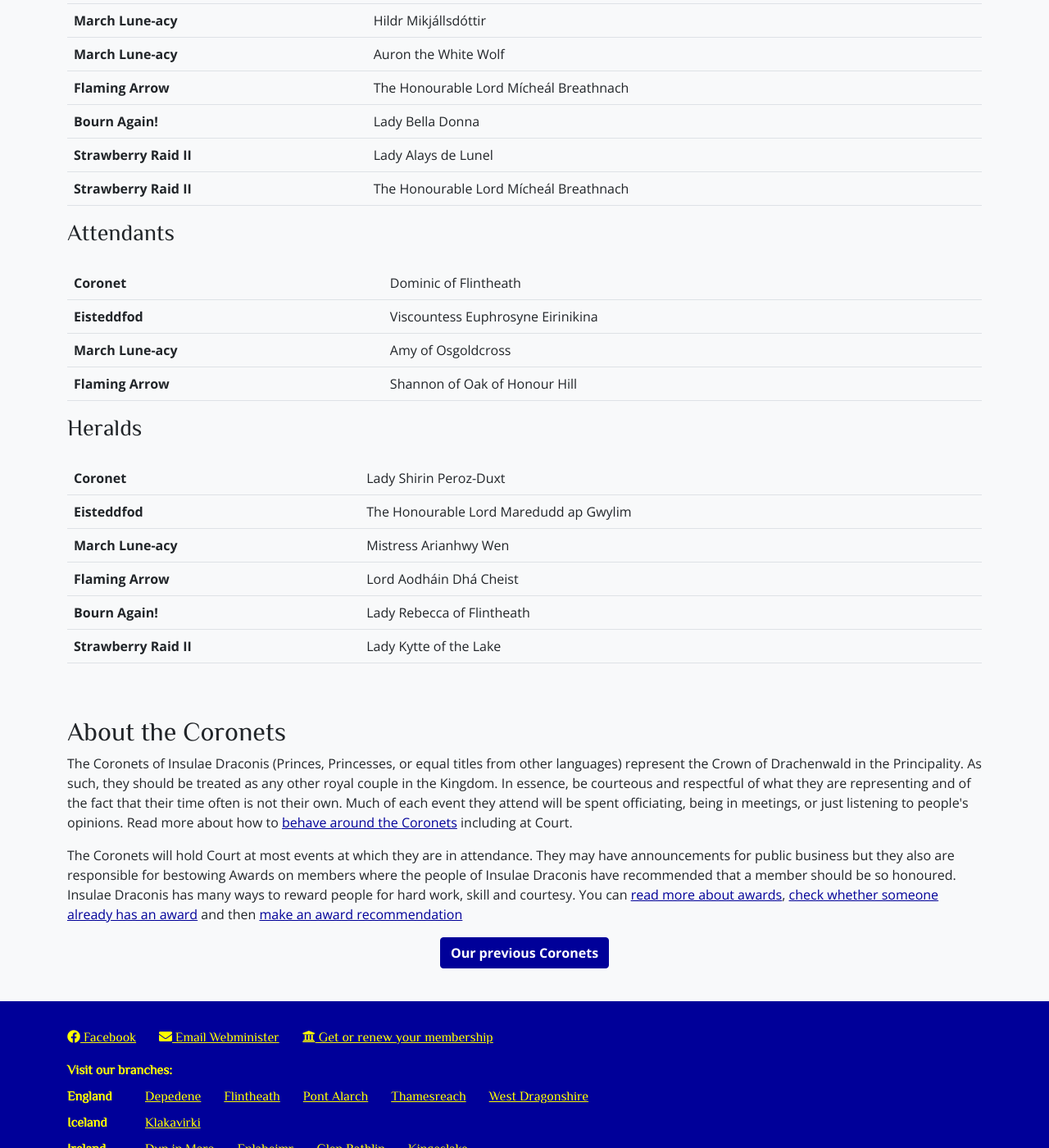
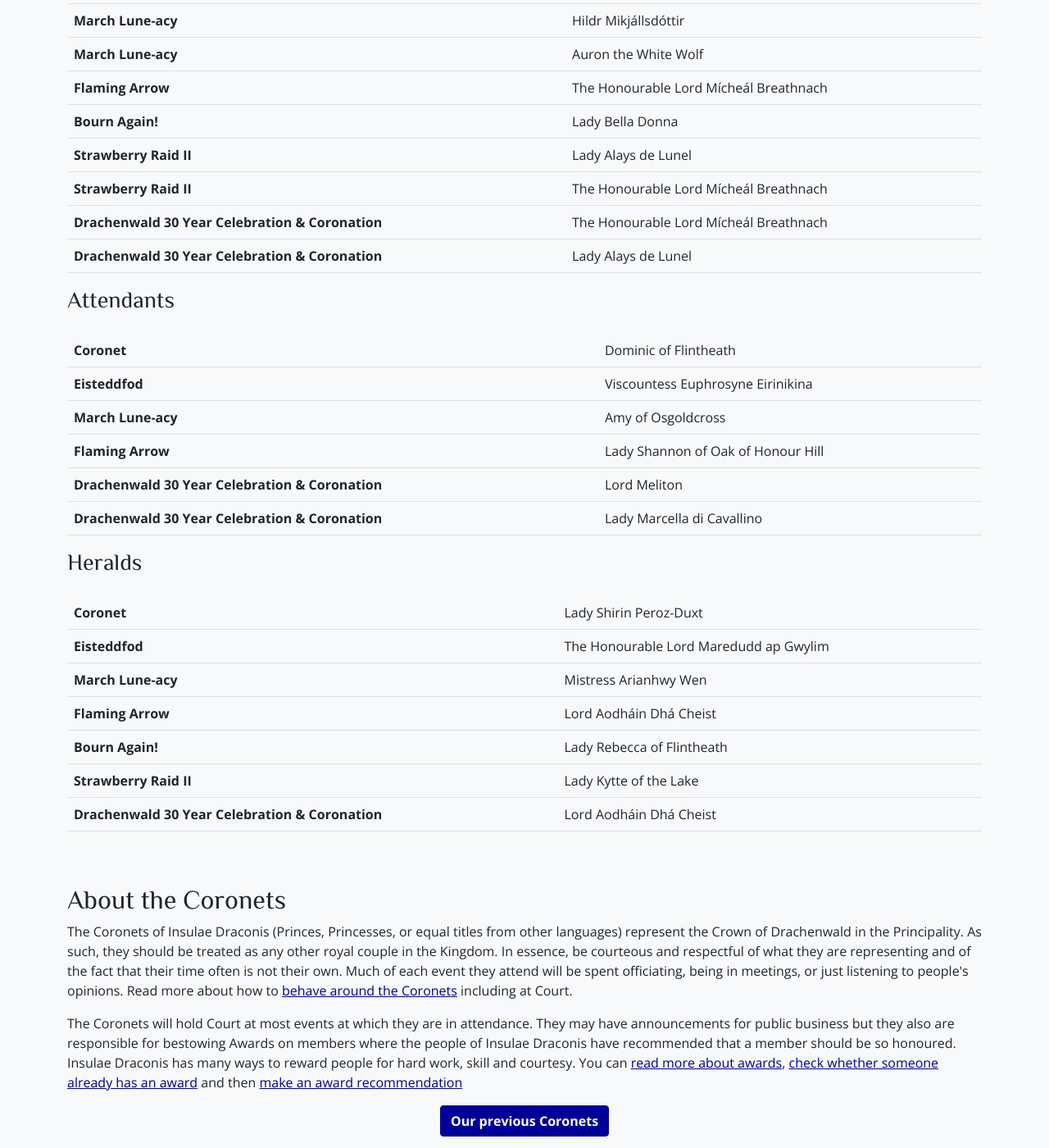
Before and after one commit to drachenwald/insulae-draconis, a Jekyll site: the page built from coronet/index.md, in a window 1280 px wide and 1400 px high, scrolled down 2515 px. Shown: the whole window at 82% size. Built offline with Jekyll 4.4.1, drawn with Linux system fonts in a browser that asks for light colours; comment, search, counter and statistics services are not loaded.

Commit message:
Update index.md
update to P&P page

```diff
--- a/coronet/index.md
+++ b/coronet/index.md
@@ -203,6 +203,12 @@ prevurl:
       </tr><tr>
         <td><strong>Strawberry Raid II</strong></td>
         <td>The Honourable Lord Mícheál Breathnach</td>
+      </tr><tr>
+        <td><strong>Drachenwald 30 Year Celebration & Coronation</strong></td>
+        <td>The Honourable Lord Mícheál Breathnach</td>
+      </tr><tr>
+        <td><strong>Drachenwald 30 Year Celebration & Coronation</strong></td>
+        <td>Lady Alays de Lunel</td>
       </tr>
   </tbody>
 </table>
@@ -223,7 +229,13 @@ prevurl:
         <td>Amy of Osgoldcross</td>
       </tr> <tr>
         <td><strong>Flaming Arrow</strong></td>
-        <td>Shannon of Oak of Honour Hill</td>
+        <td>Lady Shannon of Oak of Honour Hill</td>
+      </tr><tr>
+        <td><strong>Drachenwald 30 Year Celebration & Coronation</strong></td>
+        <td>Lord Meliton</td>
+      </tr><tr>
+        <td><strong>Drachenwald 30 Year Celebration & Coronation</strong></td>
+        <td>Lady Marcella di Cavallino</td>
       </tr>
   </tbody>
 </table> <h3>Heralds</h3>
@@ -250,6 +262,9 @@ prevurl:
       </tr><tr>
         <td><strong>Strawberry Raid II</strong></td>
         <td>Lady Kytte of the Lake</td>
+      </tr><tr>
+        <td><strong>Drachenwald 30 Year Celebration & Coronation</strong></td>
+        <td>Lord Aodháin Dhá Cheist</td>
       </tr>
   </tbody>
 </table>
```
